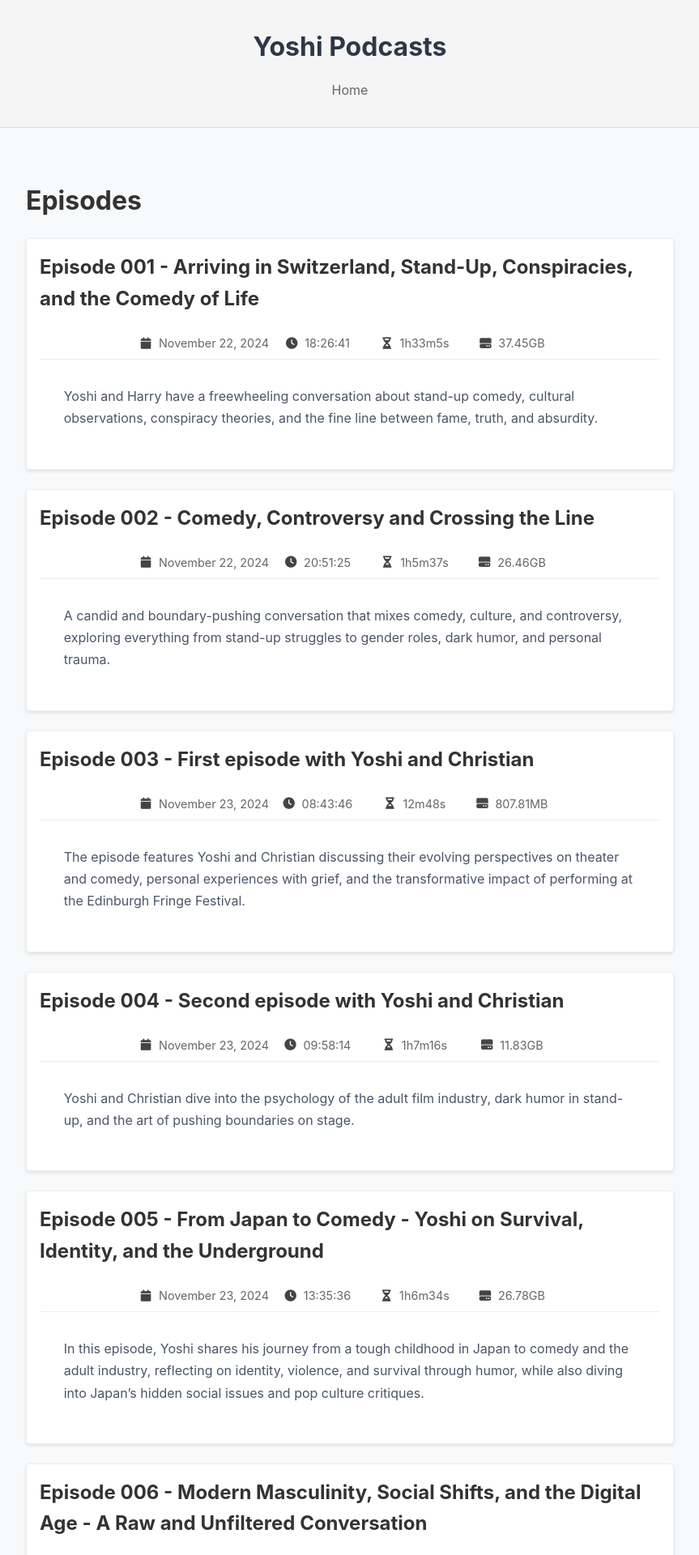
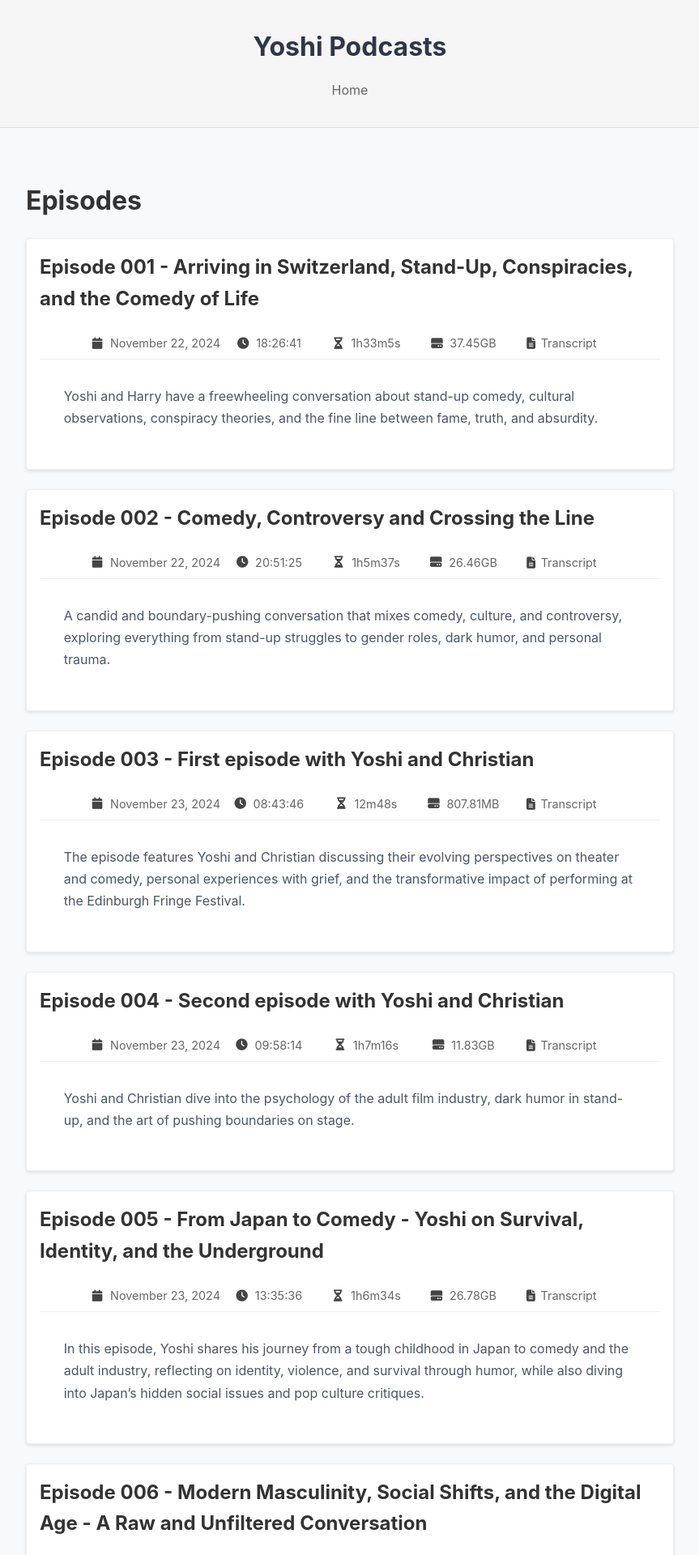
Before and after one commit to harryf/yoshi-podcasts, a Jekyll site: the page built from index.html, in a window 1280 px wide. Shown: the top 1920 px of the page at 81% size, without its empty margins (208-1071 px from the left). Built offline with Jekyll 4.4.1, drawn with Linux system fonts in a browser that asks for light colours; some of the changed text lies outside the part shown.

Commit message:
Add transcript link to homepage

```diff
--- a/assets/css/style.css
+++ b/assets/css/style.css
@@ -338,6 +338,11 @@ nav a:hover {
   background: #e5e5e5;
 }
 
+.metadata-item a {
+  color: inherit;
+  text-decoration: none;
+}
+
 .copy-btn i {
   color: #666;
 }
--- a/index.html
+++ b/index.html
@@ -30,6 +30,12 @@ title: Yoshi Podcast Episodes
           <i class="fas fa-hdd"></i>
           {{ video.metadata.file_size }}
         </span>
+        <span class="metadata-item" title="View Transcript">
+          <a href="{{ episode.url | replace: 'episodes', 'transcripts' | relative_url }}">
+            <i class="fas fa-file-alt"></i>
+            Transcript
+          </a>
+        </span>
       </div>
       {% endif %}
 
```
